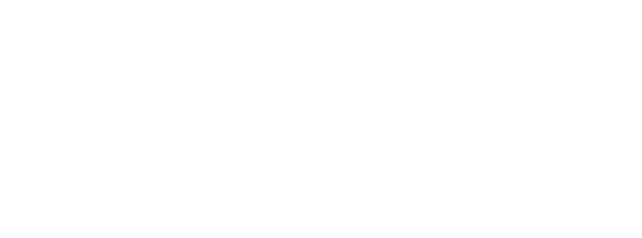
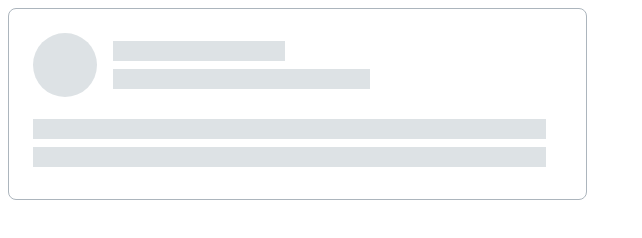
Before and after one commit to js-tasks-ru/htmlcss-20220616_zero713, a website: page 04-lection2/02-skeleton/index.html in a window 1280 px wide. Shown: the whole page, without its empty margins (0-642 px from the left). Drawn offline with Linux system fonts and the light colour scheme.

Commit message:
add solution task6

```diff
--- a/04-lection2/02-skeleton/index.html
+++ b/04-lection2/02-skeleton/index.html
@@ -6,6 +6,26 @@
         <link rel="stylesheet" href="./skeleton.css">
     </head>
     <body>
+        <div class="skeleton">
+            <div class="skeleton__top-part">
+                <div class="skeleton__top-ellipse"></div>
+                <div class="skeleton__top-rows">
+                    <div class="skeleton__rows">
+                        <div class="skeleton__row skeleton__row_top-row1"></div>
+                        <div class="skeleton__row skeleton__row_top-row2"></div>
+                    </div>
+                </div>
+            </div>
+            <div class="skeleton__bottom-part">
+                <div class="skeleton__bottom-rows">
+                    <div class="skeleton__rows">
+                        <div class="skeleton__row"></div>
+                        <div class="skeleton__row"></div>
+                    </div>
+                </div>
+            </div>
+
+        </div>
 
     </body>
 </html>
--- a/04-lection2/02-skeleton/skeleton.css
+++ b/04-lection2/02-skeleton/skeleton.css
@@ -0,0 +1,45 @@
+.skeleton {
+    box-sizing: border-box;
+    border: 1px solid var(--grey-3);
+    border-radius: 8px;
+    max-width: 579px;
+    height: 192px;
+    padding: 24px 40px 32px 24px;
+    display: flex;
+    flex-direction: column;
+    justify-content: space-between;
+}
+.skeleton__top-part {
+    display: flex;
+    gap: 16px;
+}
+.skeleton__top-ellipse {
+    width: 64px;
+    height: 64px;
+    border-radius: 50%;
+    background: var(--grey-2);
+}
+.skeleton__top-rows {
+    margin-top: 8px;
+}
+.skeleton__rows {
+    width: auto;
+    height: 100%;
+    display: flex;
+    flex-direction: column;
+    gap: 8px;
+
+
+}
+.skeleton__row {
+    flex: 0 0 auto;
+    height: 20px;
+    background: var(--grey-2);
+}
+
+.skeleton__row_top-row1 {
+    width: 172px;
+}
+.skeleton__row_top-row2 {
+    width: 257px;
+}
```
